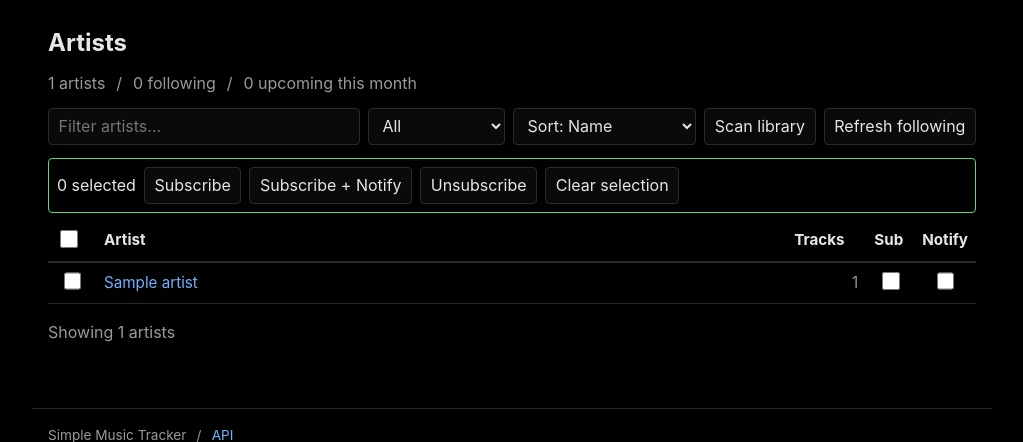
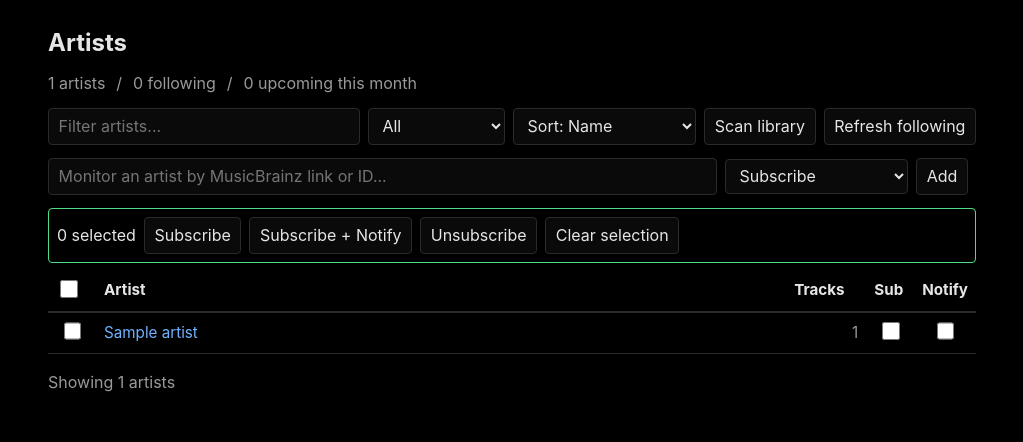
Before and after one commit to jasii/Simple-Music-Tracker, a Flask app: page / in a window 1280 px wide. Shown: the part 53-495 px from the top of the page, without its empty margins (128-1151 px from the left). Run offline with Flask 3, Linux system fonts and the light colour scheme; data comes from the database, SQL or seed files in the repository; tables that the repository leaves empty hold one stand-in row (values such as "Sample post").

Commit message:
Add monitoring an artist from a pasted MusicBrainz link
New /api/artists/add endpoint accepts a MusicBrainz artist URL or raw MBID,
looks up the canonical name, creates the artist if absent (track_count 0),
sets the subscription (subscribe or notify), and kicks off a metadata fetch.
Deduplicates against existing artists by MBID or name. Adds an input box on
the Artists page to drive it.

```diff
--- a/app/main.py
+++ b/app/main.py
@@ -13,7 +13,7 @@ from flask import (
     url_for,
 )
 
-from . import db, scanner, scheduler, tracker, webhooks
+from . import db, musicbrainz, scanner, scheduler, tracker, webhooks
 
 app = Flask(__name__)
 
@@ -282,6 +282,69 @@ def api_set_subscription(artist_id):
     return jsonify({"id": artist_id, "subscription": state})
 
 
+@app.route("/api/artists/add", methods=["POST"])
+def api_add_artist():
+    """Start monitoring an artist from a pasted MusicBrainz link (or raw MBID).
+
+    Body: {"link": "https://musicbrainz.org/artist/<mbid>", "state": "subscribed"}.
+    Creates the artist if it isn't already in the library (track_count 0), sets
+    the subscription, and kicks off a metadata fetch.
+    """
+    payload = request.get_json(silent=True) or {}
+    link = payload.get("link") or payload.get("mbid") or payload.get("url") or ""
+    state = payload.get("state") or "subscribed"
+    if state not in ("subscribed", "notify"):
+        return jsonify({"error": "state must be 'subscribed' or 'notify'"}), 400
+
+    mbid = musicbrainz.extract_mbid(link)
+    if not mbid:
+        return jsonify({"error": "no MusicBrainz artist id found in that link"}), 400
+
+    # Look up the canonical name from MusicBrainz.
+    info = musicbrainz.lookup_artist(mbid)
+    if not info:
+        return jsonify({"error": "artist not found on MusicBrainz"}), 404
+
+    with db._write_lock:
+        conn = db.get_connection()
+        try:
+            # Match an existing row by MBID first, then by name.
+            existing = conn.execute(
+                "SELECT id FROM artists WHERE mbid = ? OR sort_name = ?",
+                (mbid, info["name"].lower()),
+            ).fetchone()
+            if existing:
+                artist_id = existing["id"]
+                conn.execute(
+                    "UPDATE artists SET subscription = ?, "
+                    "mbid = COALESCE(mbid, ?) WHERE id = ?",
+                    (state, mbid, artist_id),
+                )
+                created = False
+            else:
+                cur = conn.execute(
+                    "INSERT INTO artists (name, sort_name, mbid, subscription, track_count) "
+                    "VALUES (?, ?, ?, ?, 0)",
+                    (info["name"], info["name"].lower(), mbid, state),
+                )
+                artist_id = cur.lastrowid
+                created = True
+            conn.commit()
+        finally:
+            conn.close()
+
+    tracker.refresh_artist_in_background(artist_id)
+    return jsonify(
+        {
+            "id": artist_id,
+            "name": info["name"],
+            "mbid": mbid,
+            "subscription": state,
+            "created": created,
+        }
+    )
+
+
 @app.route("/api/artists/subscriptions", methods=["POST"])
 def api_bulk_subscription():
     """Bulk set subscription state for many artists at once.
--- a/app/musicbrainz.py
+++ b/app/musicbrainz.py
@@ -9,6 +9,7 @@ MusicBrainz asks for at most one request per second and a descriptive
 User-Agent, both of which are enforced here.
 """
 
+import re
 import threading
 import time
 from datetime import date, datetime, timedelta
@@ -16,6 +17,13 @@ from datetime import date, datetime, timedelta
 import requests
 
 from . import db
+
+# Matches a MusicBrainz artist id (UUID), whether pasted raw or inside a URL
+# like https://musicbrainz.org/artist/<mbid>.
+_MBID_RE = re.compile(
+    r"[0-9a-f]{8}-[0-9a-f]{4}-[0-9a-f]{4}-[0-9a-f]{4}-[0-9a-f]{12}",
+    re.IGNORECASE,
+)
 
 MB_BASE = "https://musicbrainz.org/ws/2"
 CAA_BASE = "https://coverartarchive.org"
@@ -73,6 +81,30 @@ def resolve_mbid(name):
         if artist.get("name", "").lower() == lowered:
             return artist["id"]
     return artists[0]["id"]
+
+
+def extract_mbid(text):
+    """Pull an artist MBID out of a pasted URL or raw id. Returns None if absent."""
+    if not text:
+        return None
+    match = _MBID_RE.search(text)
+    return match.group(0).lower() if match else None
+
+
+def lookup_artist(mbid):
+    """Fetch an artist by MBID. Returns {mbid, name, sort_name} or None."""
+    try:
+        data = _rate_limited_get(f"{MB_BASE}/artist/{mbid}", {"fmt": "json"})
+    except requests.HTTPError:
+        return None
+    name = data.get("name")
+    if not name:
+        return None
+    return {
+        "mbid": data.get("id", mbid),
+        "name": name,
+        "sort_name": data.get("sort-name") or name,
+    }
 
 
 def _parse_date(value):
--- a/app/static/artists.js
+++ b/app/static/artists.js
@@ -200,6 +200,37 @@
     });
   });
 
+  // --- add / monitor an artist by MusicBrainz link ---
+  const mbLink = document.getElementById('mb-link');
+  const mbState = document.getElementById('mb-link-state');
+  const mbResult = document.getElementById('mb-link-result');
+  const mbBtn = document.getElementById('btn-add-link');
+
+  function addByLink() {
+    const link = mbLink.value.trim();
+    if (!link) return;
+    mbBtn.disabled = true;
+    mbResult.textContent = 'Looking up...';
+    SMT.postJSON('/api/artists/add', { link: link, state: mbState.value })
+      .then(function (r) {
+        if (r.error) {
+          mbResult.textContent = r.error;
+        } else {
+          mbResult.textContent = (r.created ? 'Added ' : 'Now following ') +
+            r.name + ' (' + r.subscription + '). Fetching releases...';
+          mbLink.value = '';
+          load().then(loadStats);
+        }
+      })
+      .catch(function () { mbResult.textContent = 'Failed to add artist.'; })
+      .finally(function () { mbBtn.disabled = false; });
+  }
+
+  mbBtn.addEventListener('click', addByLink);
+  mbLink.addEventListener('keydown', function (e) {
+    if (e.key === 'Enter') { e.preventDefault(); addByLink(); }
+  });
+
   // Resume progress display if a scan/refresh is already running on load.
   SMT.getJSON('/api/scan/status').then(function (s) { if (s.running) pollScan(); });
   SMT.getJSON('/api/refresh/status').then(function (s) { if (s.running) pollRefresh(); });
--- a/app/static/style.css
+++ b/app/static/style.css
@@ -104,6 +104,15 @@ button:hover { border-color: var(--fg); }
 .toolbar input[type="search"] { flex: 1 1 14rem; }
 
 .stats { color: var(--muted); margin-bottom: 0.4rem; }
+
+.add-by-link {
+  display: flex;
+  flex-wrap: wrap;
+  align-items: center;
+  gap: 0.5rem;
+  margin: 0.4rem 0 0.8rem;
+}
+.add-by-link input[type="text"] { flex: 1 1 18rem; }
 
 .progress {
   margin: 0.5rem 0;
--- a/app/templates/index.html
+++ b/app/templates/index.html
@@ -28,6 +28,16 @@
   </select>
   <button id="btn-scan" type="button">Scan library</button>
   <button id="btn-refresh" type="button">Refresh following</button>
+</div>
+
+<div class="add-by-link">
+  <input type="text" id="mb-link" placeholder="Monitor an artist by MusicBrainz link or ID..." autocomplete="off">
+  <select id="mb-link-state">
+    <option value="subscribed">Subscribe</option>
+    <option value="notify">Subscribe + Notify</option>
+  </select>
+  <button id="btn-add-link" type="button">Add</button>
+  <span id="mb-link-result" class="muted"></span>
 </div>
 
 <div class="progress" id="progress" hidden></div>
```
Also changed, not shown: README.md.
